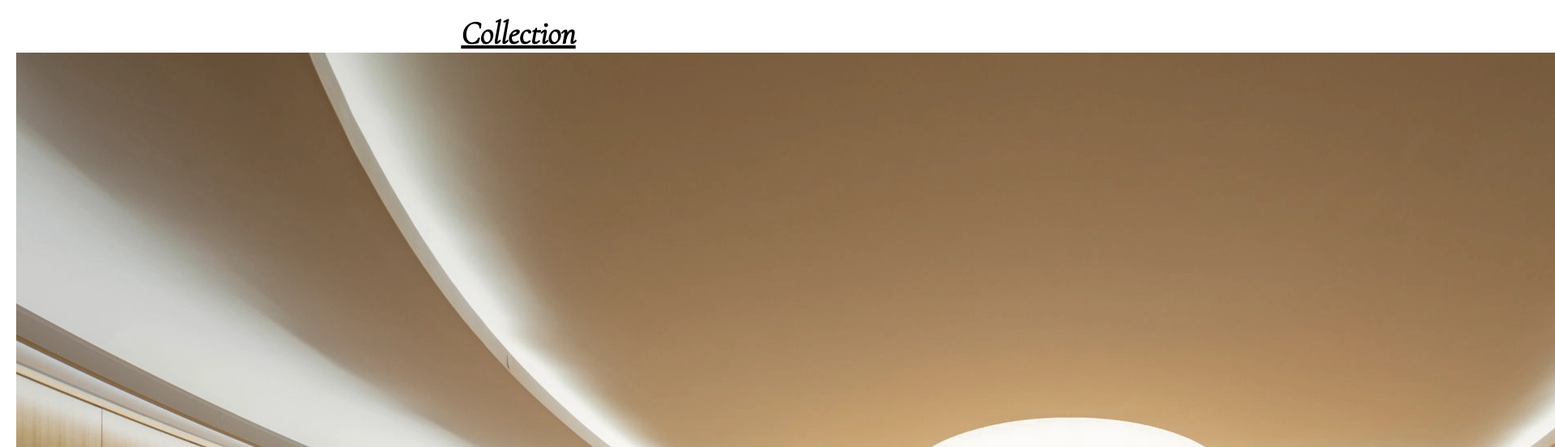
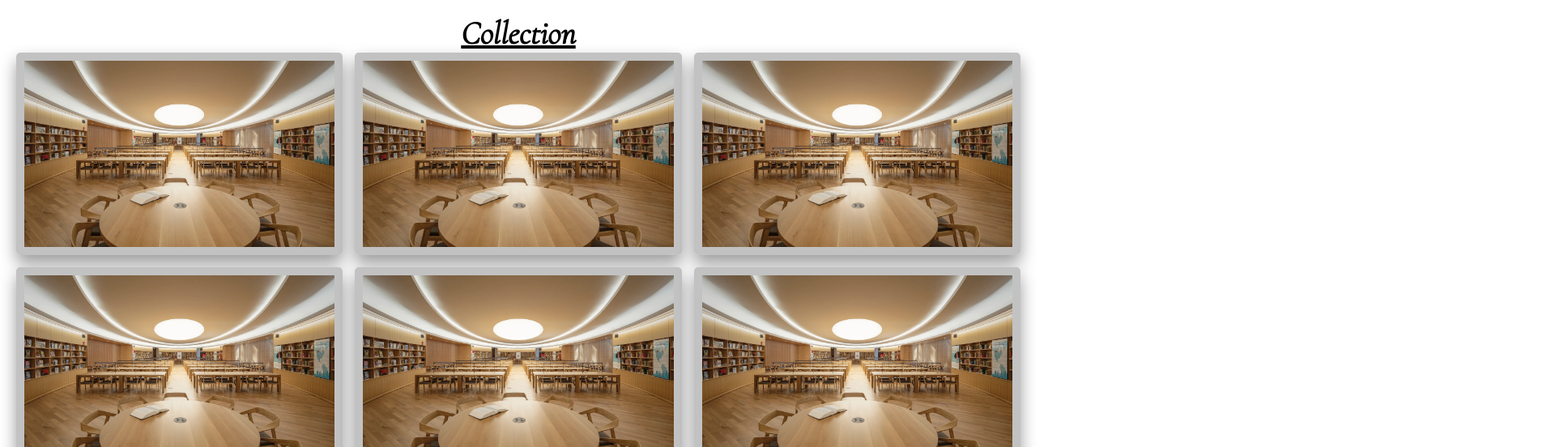
Before and after one commit to sjoshi-1/project4, a plain HTML site: page index.html in a window 1280 px wide. Shown: the part 2804-3356 px from the top of the page at 81% size, 1920 px wide, since content can reach past the window. Drawn offline with nearby package versions, Linux system fonts and the light colour scheme.

Commit message:
collection

```diff
--- a/style.css
+++ b/style.css
@@ -405,6 +405,35 @@
     box-shadow: 0 1rem 2rem rgba(0,0,0,.4);
 }
 
+.collection .box-container{
+    display:flex;
+    flex-wrap:wrap;
+    gap: 1.5rem;
+}
+
+.collection .box-container .box{
+    overflow:hidden;
+    box-shadow: 0 1rem 2rem rgba(0,0,0,.4);
+    border:1rem solid#c2c2c2;
+    border-radius:.5rem;
+    flex:1 1 30rem;
+    height:25rem;
+    position:relative;
+
+
+}
+
+
+.collection .box-container .box img{
+    height:100%;
+    width:100%;
+    object-fit:cover;
+}
+
+
+.collection .box-container .box .content{
+    position:absolute;
+}
 @media(max-width:1200px){
     html{
         font-size: 55%;
```
